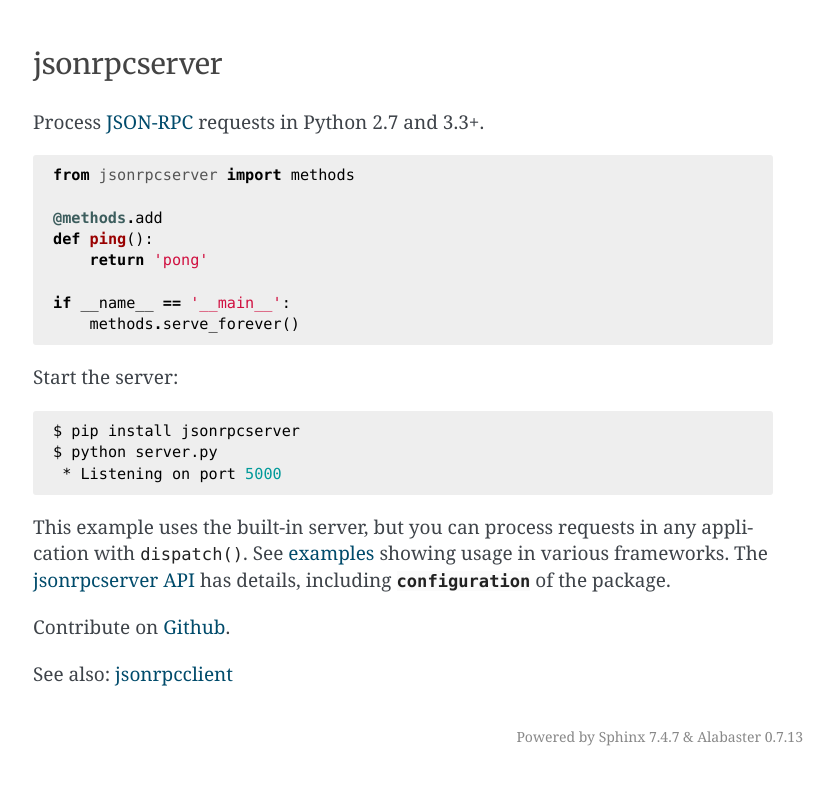
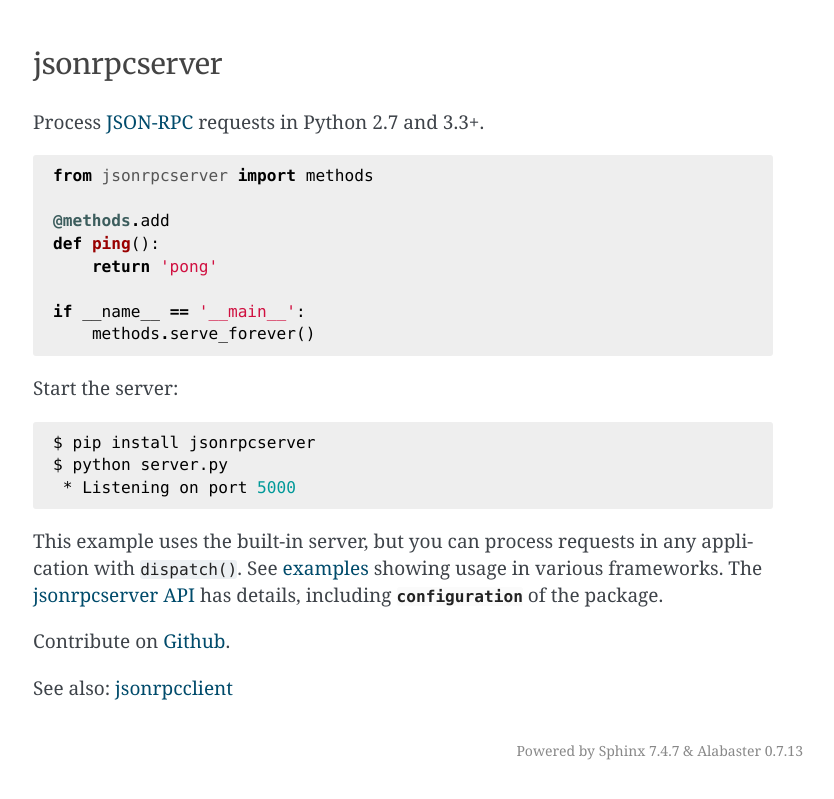
Before and after one commit to explodinglabs/jsonrpcserver, a Sphinx documentation site: the page built from doc/index.rst, in a window 1280 px wide. Shown: the top 799 px of the page, without its empty margins (237-1071 px from the left). Built offline with Sphinx 7.4.7, drawn with Linux system fonts in a browser that asks for light colours.

Commit message:
Adjust docs style

```diff
--- a/doc/_static/custom.css
+++ b/doc/_static/custom.css
@@ -64,17 +64,34 @@
     margin: 0px 0 10px 1.5em;
 }
 
+/* Code formatting */
 pre, code {
-    background-color: inherit;
-    font-family: 'Consolas', 'Menlo', 'Deja Vu Sans Mono', 'Bitstream Vera Sans Mono', monospace;
-    line-height: 140%;
-}
+  font-family: 'Consolas', 'Menlo', 'Deja Vu Sans Mono', 'Bitstream Vera Sans Mono', monospace;
+  font-size: 0.85em;
+  line-height: 140%;
+  border-radius: 3px; }
 
 pre {
-    border-radius: 3px;
-    background-color: #eee;
-    overflow-x: auto;
-    padding: 10px 20px;
+  background-color: #eee;
+  overflow-x: auto;
+  padding: 10px 20px; }
+  @media screen and (max-width: 600px) {
+    pre {
+      padding-left: 0.7em; } }
+  pre > code {
     border: 0;
-    font-size: 0.8em;
+    padding-right: 0;
+    padding-left: 0; }
+
+.documentwrapper {
+  max-width: -webkit-calc(800px);
+  max-width: calc(800px);
+  margin-right: auto;
+  margin-left: auto;
 }
+@media screen and (max-width: 600px) {
+    .documentwrapper {
+        padding-right: 15px;
+        padding-left: 15px;
+    }
+}
```
